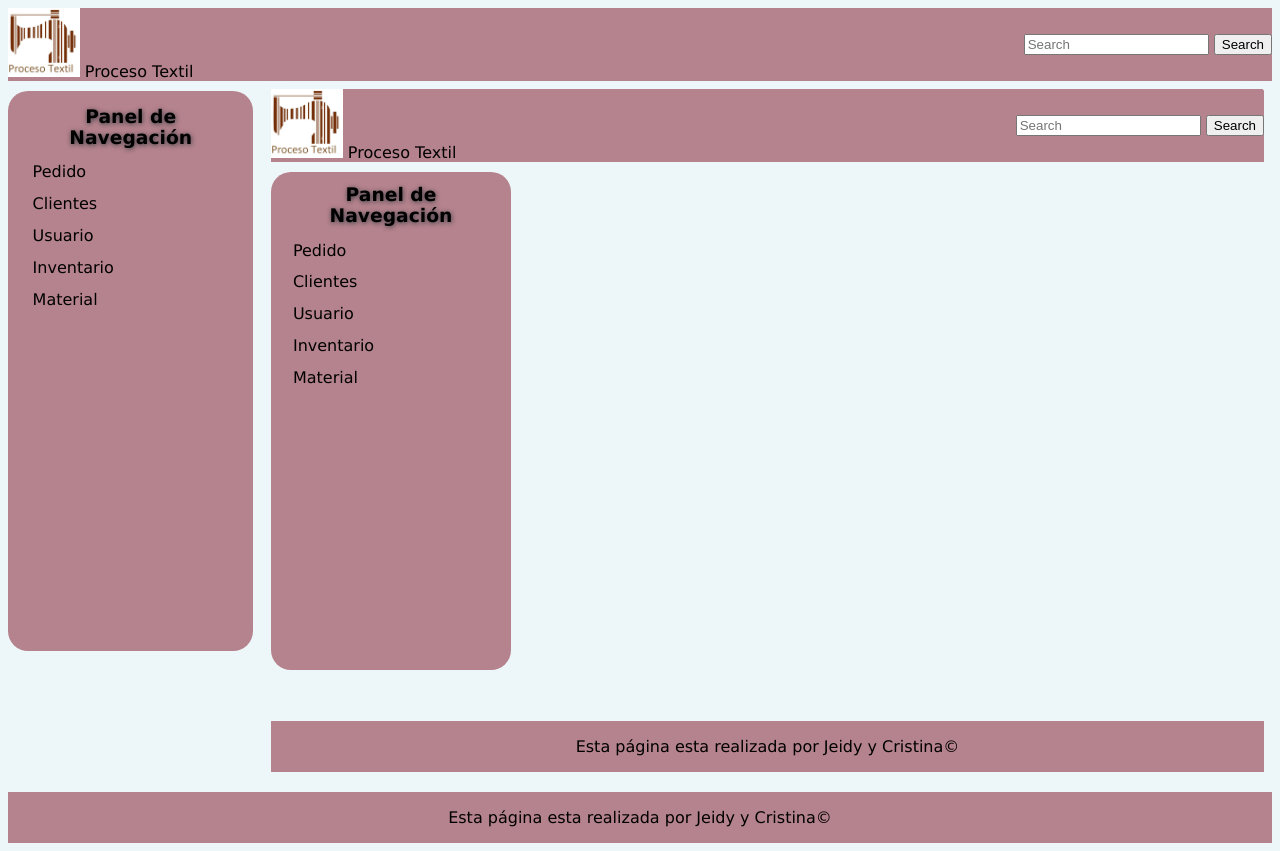
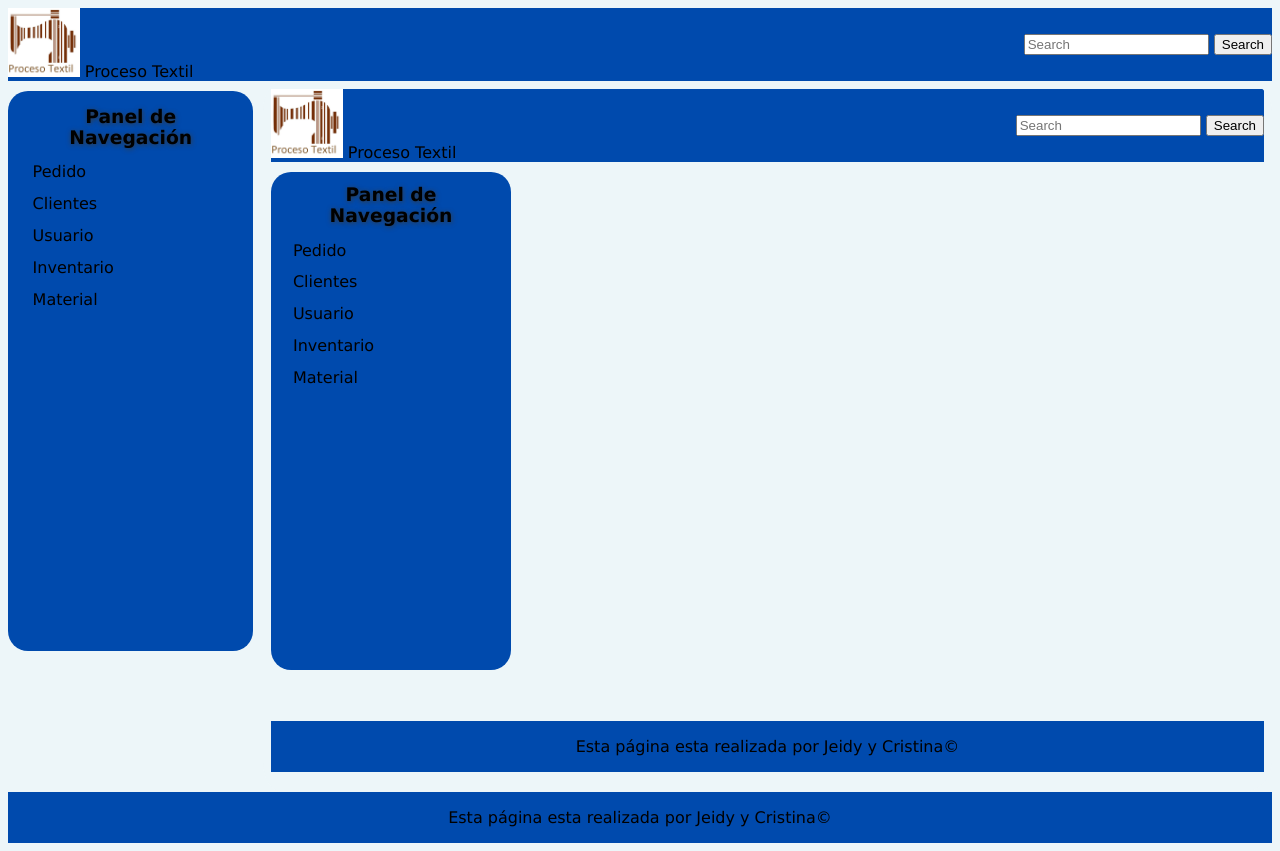
Before and after one commit to CristinaEcheverry/Proceso_textil, a Flask app: template src/templates/mainPage.html in a window 1280 px wide. Run offline with Flask 3, Linux system fonts and the light colour scheme; the template is opened without the code that fills it, so the values that code supplies are empty.

Commit message:
Commit 61: Cambio los colores para que cuadren con los prototipos

```diff
--- a/src/static/styles/estilos_form.css
+++ b/src/static/styles/estilos_form.css
@@ -27,7 +27,7 @@ body {
 }
 
 #num-pedido {
-	background-color: #ffcdb2;
+	background-color: #004aad;
 }
 
 .Formulario {
--- a/src/static/styles/styles.css
+++ b/src/static/styles/styles.css
@@ -54,7 +54,7 @@ a {
 
 footer {
 	font-family: Verdana, Geneva, Tahoma, sans-serif;
-	background-color: #b5838d;
+	background-color: #004aad;
 	width: 100%;
 	margin: auto;
 	display: flex;
@@ -64,7 +64,7 @@ footer {
 
 #barranavegacion {
 	font-family: Verdana, Geneva, Tahoma, sans-serif;
-	background-color: #b5838d;
+	background-color: #004aad;
 	display: flex;
 	justify-content: space-between;
 }
@@ -83,7 +83,7 @@ footer {
 
 #panel_navegation {
 	margin-top: 10px;
-	background-color: #b5838d;
+	background-color: #004aad;
 	float: left;
 	border-radius: 20px 20px 20px 20px;
 }
```
Also changed, not shown: other parts of src/static/styles/styles.css (+0 -1 lines).
